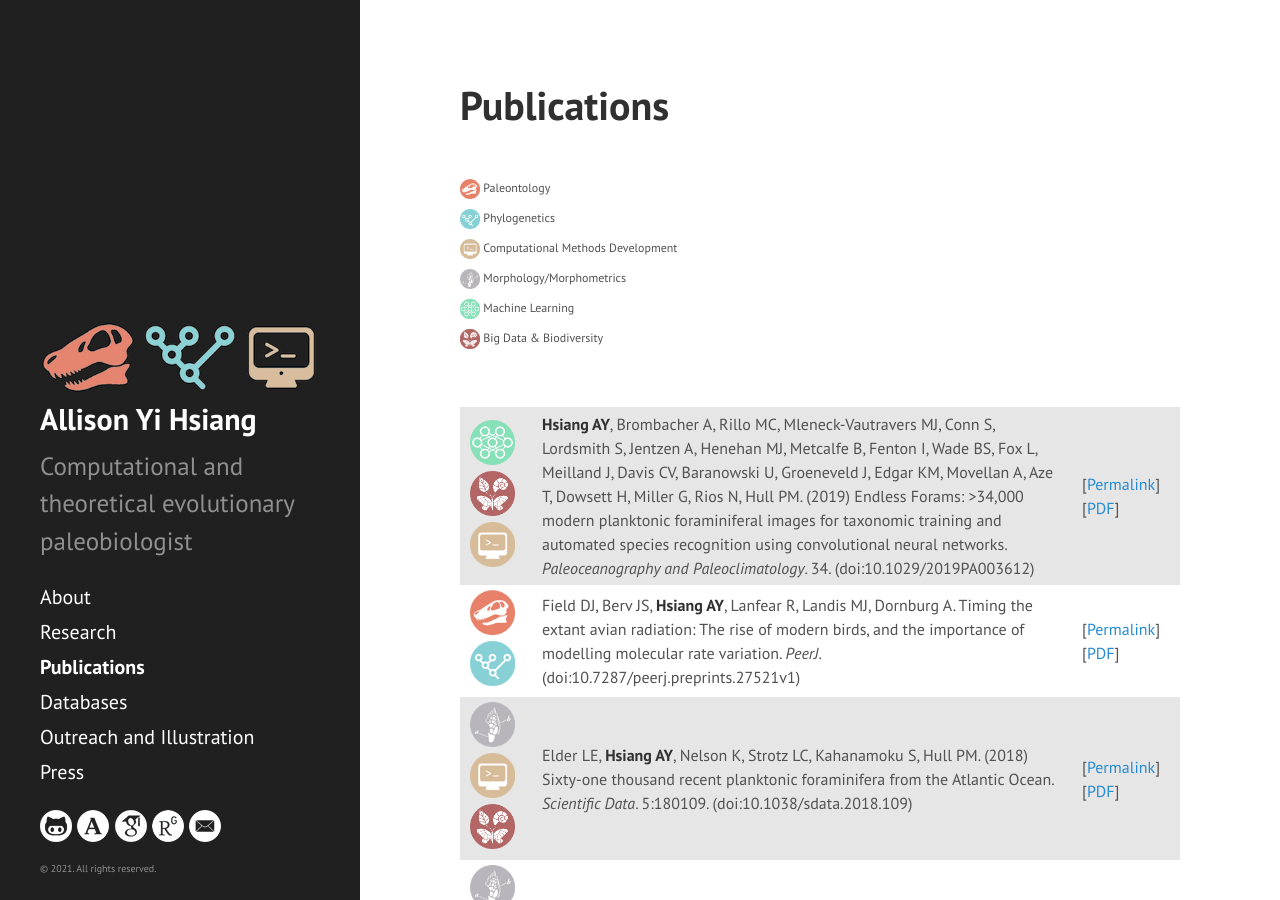
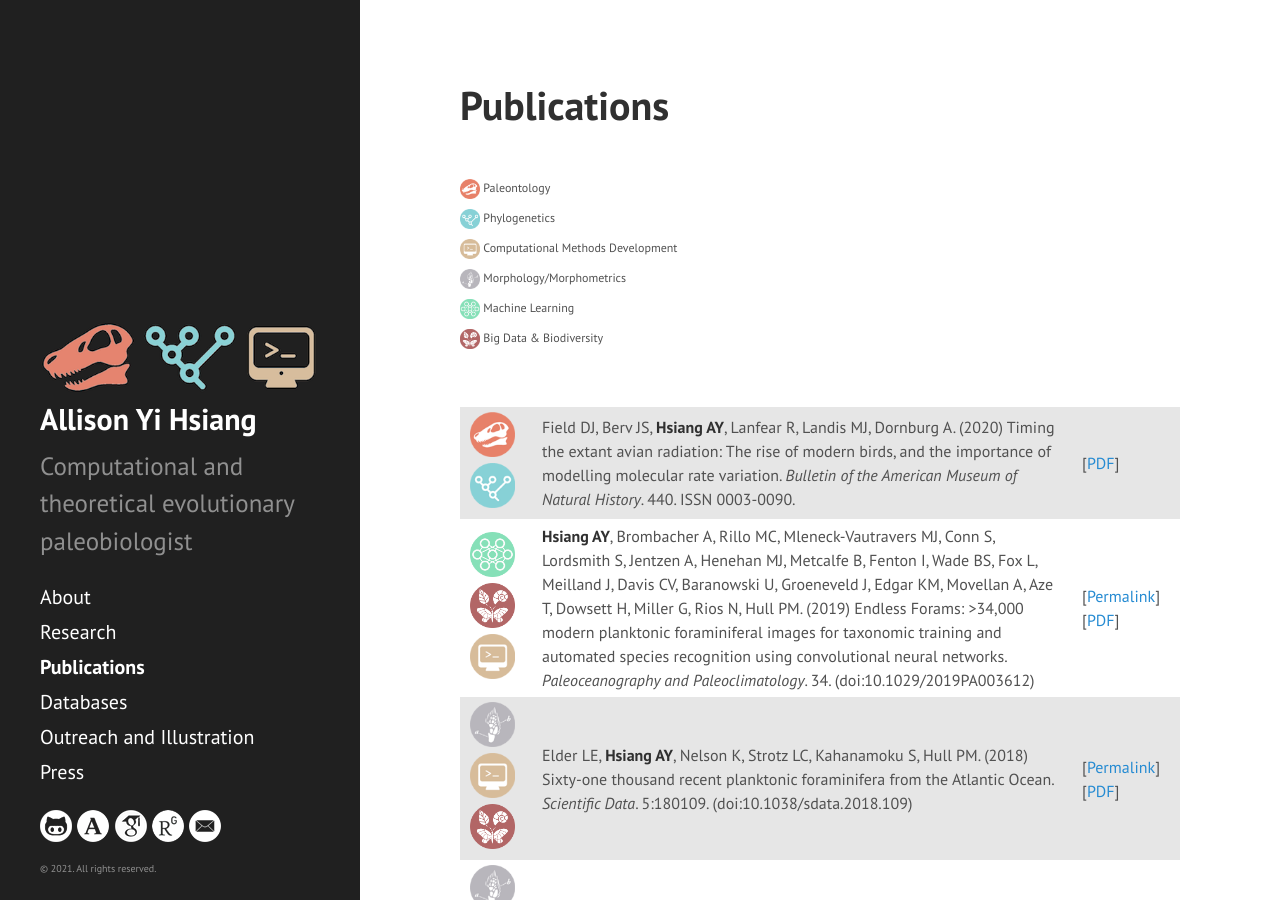
Before and after one commit to ahsiang/ahsiang.github.io, a Jekyll site: the page built from publications.md, in a window 1280 px wide and 900 px high. Built offline with Jekyll 4.4.1, drawn with Linux system fonts in a browser that asks for light colours; some of the changed text lies outside the part shown.

Commit message:
Update Field et al. citation

```diff
--- a/publications.md
+++ b/publications.md
@@ -28,6 +28,19 @@ order: 2
   <tbody>
       <tr>
       <td>
+        <img src="../logos/paleontology-icon.png" height="45">
+        <img src="../logos/phylogenetics-icon.png" height="45">
+      </td>
+      <td>
+            Field DJ, Berv JS, <strong>Hsiang AY</strong>, Lanfear R, Landis MJ, Dornburg A. (2020) Timing the extant avian radiation: The rise of modern birds, and the importance of modelling molecular rate variation. <em>Bulletin of the American Museum of Natural History</em>. 440. ISSN 0003-0090.
+      </td>
+      <td>
+        [<a href="../pdfs/Field-etal-2020-BAMNH-TimingExtantAvianRadiation.pdf" target="_blank">PDF</a>]
+      </td>
+      </tr>
+
+      <tr>
+      <td>
         <img src="../logos/machinelearning-icon.png" height="45">
         <img src="../logos/biodiversity-icon.png" height="45">
         <img src="../logos/computational-icon.png" height="45">
@@ -37,19 +50,6 @@ order: 2
       </td>
       <td>
         [<a href="https://agupubs.onlinelibrary.wiley.com/doi/abs/10.1029/2019PA003612" target="_blank">Permalink</a>][<a href="../pdfs/Hsiang-etal-2019-EndlessForams.pdf" target="_blank">PDF</a>]
-      </td>
-      </tr>
-
-      <tr>
-      <td>
-        <img src="../logos/paleontology-icon.png" height="45">
-        <img src="../logos/phylogenetics-icon.png" height="45">
-      </td>
-      <td>
-            Field DJ, Berv JS, <strong>Hsiang AY</strong>, Lanfear R, Landis MJ, Dornburg A. Timing the extant avian radiation: The rise of modern birds, and the importance of modelling molecular rate variation. <em>PeerJ</em>. (doi:10.7287/peerj.preprints.27521v1)
-      </td>
-      <td>
-        [<a href="https://peerj.com/preprints/27521/" target="_blank">Permalink</a>][<a href="../pdfs/Field-etal-2019-AvianRadiationDivtime.pdf" target="_blank">PDF</a>]
       </td>
       </tr>
 
```
Also changed, not shown: other parts of publications.md (+1 -1 lines), 1 other file.
